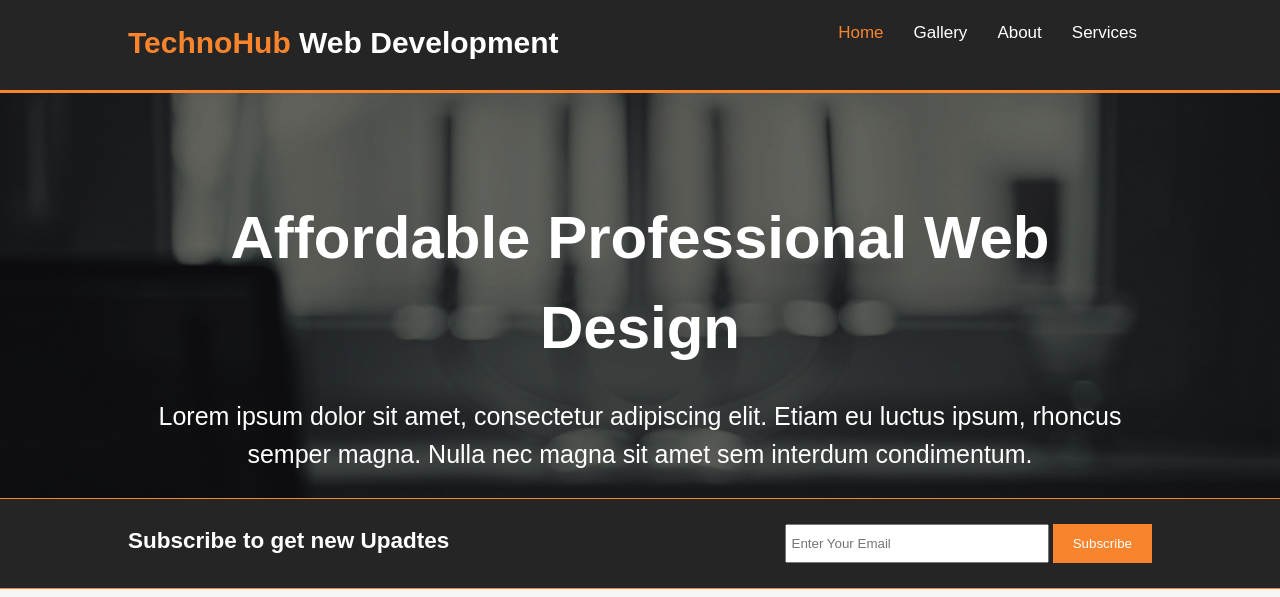
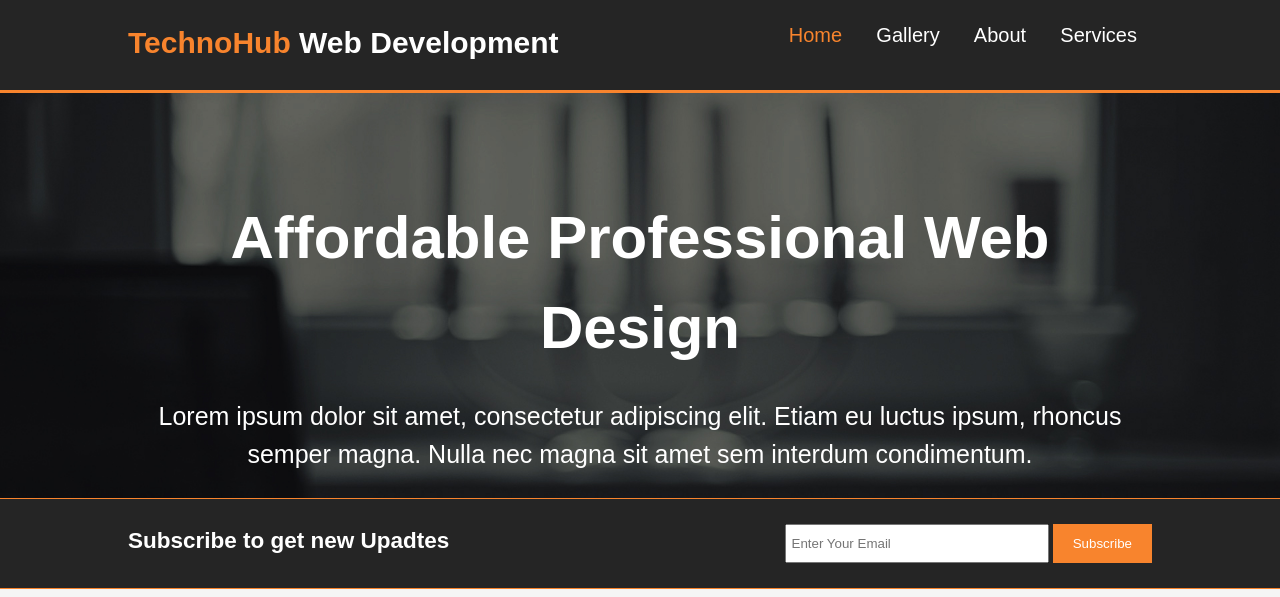
Before and after one commit to srquev/HTML5-Website-with-a-Responsive-Layout, a plain HTML site: page index.html in a window 1280 px wide. Shown: the top 597 px of the page. Drawn offline with Linux system fonts and the light colour scheme.

Commit message:
code optimised

```diff
--- a/index.html
+++ b/index.html
@@ -17,9 +17,9 @@
             <nav>
             <ul>
                 <li class="active"><a  href="index.html">home</a></li>
-                <li><a href="gallery.html">Gallery</a></li>
-                <li><a href="about.html">about</a></li>
-                <li><a href="services.html">services</a></li>
+                <li><a href="#">Gallery</a></li>
+                <li><a href="#">about</a></li>
+                <li><a href="#">services</a></li>
 
             </ul>
             </nav>
@@ -70,7 +70,7 @@
         </div>
     </section>    <!--end of section-->
     <footer>
-        <p>TechnoHub Web Development, Copyright &copy; 2018</p>
+       <div class="container"> <p>TechnoHub Web Development, Copyright &copy; 2018</p></div>
     </footer>
 
 
--- a/style.css
+++ b/style.css
@@ -1,6 +1,6 @@
 body{
     background: #f5f5f5;
-    font: 15px/1.5 Arial, Helvetica,sans-serif;
+    font: 15px/1.5 Arial,Helvetica,sans-serif;
     padding:0;
     margin: 0;
 }
@@ -21,20 +21,26 @@ header{
     padding-top: 20px;
 
 }
+
+header nav{
+   float:right;
+}
+ul{
+    margin:0;
+    padding: 0;
+}
 header li{
-    float:left;
-    display: inline;
+   /* float:left; */
+    display:inline;
     padding:0 15px 0 15px;
 }
 header a{
     color:#fff;
     text-decoration: none;
     text-transform: capitalize;
-    font-size: 17px;
+    font-size: 20px;
 }
-header nav{
-    float:right;
-}
+
 header .focus,header .active a{
     color:#f8842d;
 }
@@ -50,10 +56,7 @@ header #logo h1{
   margin:0;
 }
 
-ul{
-    margin:0;
-    padding: 0;
-}
+
 
 /* banner*/
 #banner{
@@ -110,7 +113,7 @@ ul{
     max-width: 100%;
     padding:30px 0;
     display: flex;
-   justify-content: space-between;
+    justify-content: space-between;
 
 }
 #boxes .box{
@@ -184,4 +187,8 @@ footer{
         font-size:20px;
         margin-bottom: 40px;
     }
+    footer p{
+        font-weight: bold;
+        text-align: center;
+    }
 }
```
